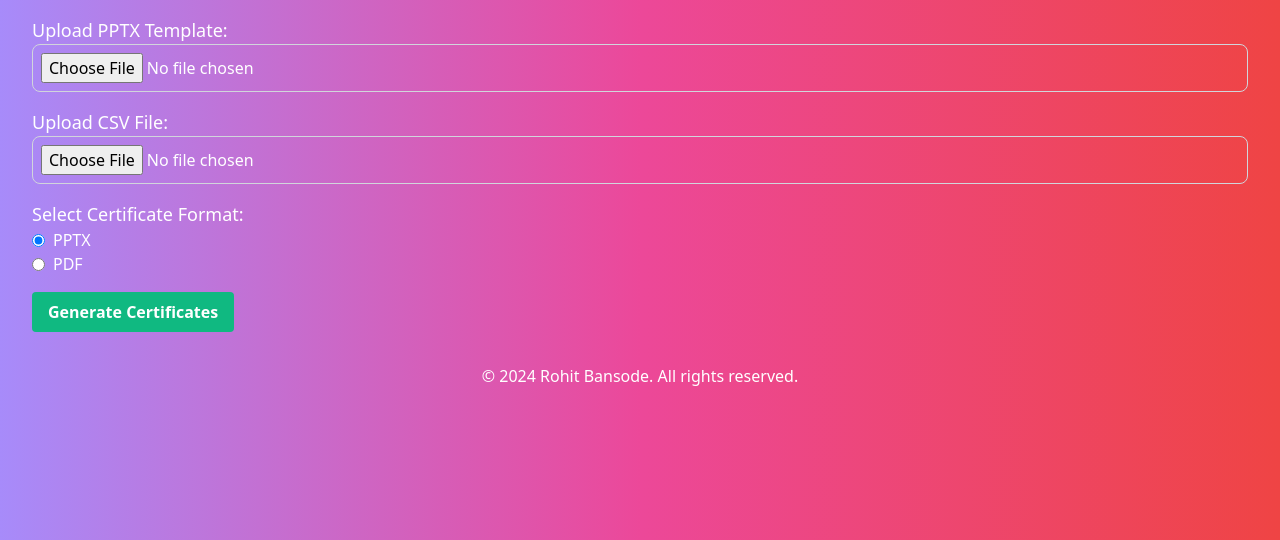
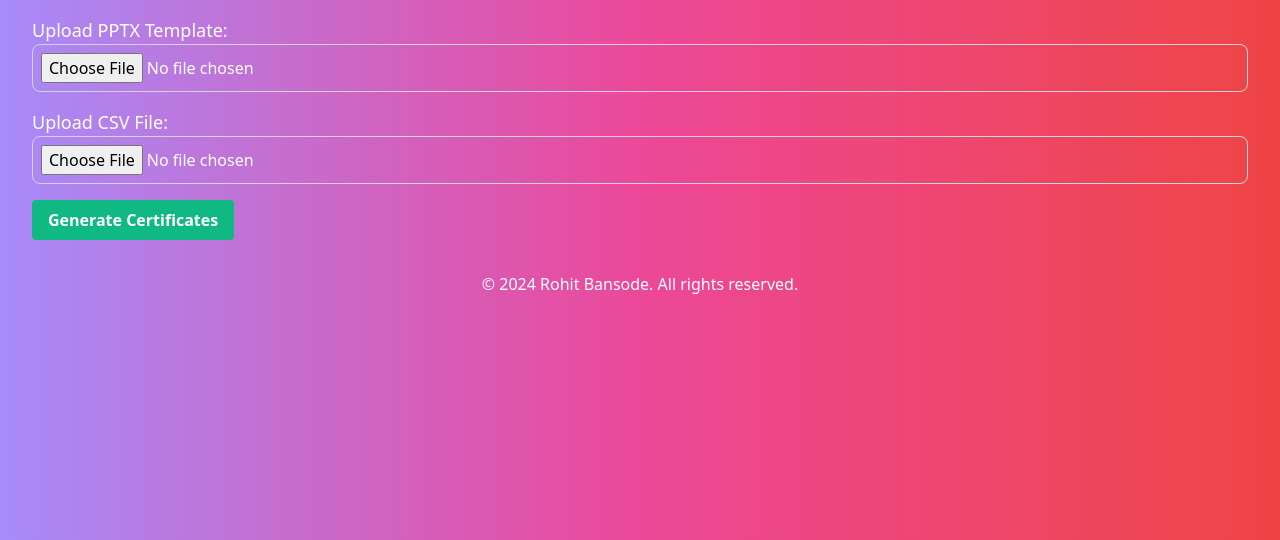
Before and after one commit to Rohitb0304/Certificate-Generator, a Flask app: page / in a window 1280 px wide. Shown: the part 260-800 px from the top of the page. Run offline with Flask 3, Linux system fonts and the light colour scheme.

Commit message:
Update index.html

```diff
--- a/templates/index.html
+++ b/templates/index.html
@@ -50,45 +50,16 @@
                 <input class="border border-gray-300 p-2 rounded-lg w-full" type="file" name="csv_file" accept=".csv" required>
             </div>
 
-            <div class="mb-4">
-                <label class="block text-lg">Select Certificate Format:</label>
-                <div class="flex items-center">
-                    <input type="radio" name="generation_type" value="pptx" id="pptx" checked>
-                    <label for="pptx" class="ml-2">PPTX</label>
-                </div>
-                <div class="flex items-center">
-                    <input type="radio" name="generation_type" value="pdf" id="pdf">
-                    <label for="pdf" class="ml-2">PDF</label>
-                </div>
-            </div>
-
-            <p id="estimated-time" class="text-white mb-4"></p>
-
             <button type="submit" class="bg-green-500 hover:bg-green-700 text-white font-bold py-2 px-4 rounded">
                 Generate Certificates
             </button>
         </form>
 
         <div class="loading flex items-center justify-center mt-4">
-            <div class="loader animate-spin h-10 w-10 border-t-4 border-b-4 border-white rounded-full"></div>
-            <span class="ml-4">Generating certificates...</span>
-        </div>
-
-        <div id="progress-bar-container" class="mt-4 hidden">
-            <p id="current-student" class="text-white"></p>
-            <div class="relative pt-1">
-                <div class="flex mb-2 items-center justify-between">
-                    <div>
-                        <span id="progress-text" class="text-xs font-semibold inline-block text-teal-600 uppercase py-1 px-2 rounded-full"></span>
-                    </div>
-                    <div>
-                        <span id="progress-percentage" class="text-xs font-semibold inline-block text-teal-600 uppercase py-1 px-2 rounded-full"></span>
-                    </div>
-                </div>
-                <div class="flex h-2 bg-gray-200">
-                    <div id="progress-bar" class="bg-teal-600 h-full" style="width: 0%;"></div>
-                </div>
+            <div class="w-full bg-gray-200 rounded-full">
+                <div id="progress-bar" class="bg-blue-600 text-xs font-medium text-blue-100 text-center p-0.5 leading-none rounded-full" style="width: 0%">0%</div>
             </div>
+            <p id="current-student" class="mt-4 text-white text-lg"></p>
         </div>
 
         <div class="copyright mt-8 text-center">
@@ -99,44 +70,26 @@
     <script>
         function showLoading() {
             document.querySelector('.loading').style.display = 'flex';
-            document.getElementById('progress-bar-container').classList.remove('hidden');
-            checkEstimatedTime();
+            // Start polling the progress
             pollProgress();
         }
 
-        function checkEstimatedTime() {
-            const fileInput = document.querySelector('input[type="file"][name="csv_file"]');
-            const csvFile = fileInput.files[0];
+        function pollProgress() {
+            const interval = setInterval(() => {
+                fetch('/progress')
+                    .then(response => response.json())
+                    .then(data => {
+                        const progress = (data.completed / data.total) * 100;
+                        document.getElementById('progress-bar').style.width = progress + '%';
+                        document.getElementById('progress-bar').textContent = Math.round(progress) + '%';
+                        document.getElementById('current-student').textContent = 'Generating for: ' + data.current_name;
 
-            if (csvFile) {
-                const reader = new FileReader();
-                reader.onload = function(e) {
-                    const text = e.target.result;
-                    const lines = text.split('\n');
-                    const numberOfRows = lines.length - 1; // Exclude header
-                    const generationType = document.querySelector('input[name="generation_type"]:checked').value;
-                    const estimatedTime = generationType === 'pdf' ? numberOfRows * 2 : 0; // 2 seconds per PDF
-                    document.getElementById('estimated-time').innerText = `Estimated time: ${estimatedTime} seconds`;
-                };
-                reader.readAsText(csvFile);
-            }
-        }
-
-        function pollProgress() {
-            setInterval(async () => {
-                const response = await fetch('/progress');
-                const progressData = await response.json();
-                updateProgress(progressData);
-            }, 1000);
-        }
-
-        function updateProgress(progressData) {
-            const { total, completed, current_name } = progressData;
-            const percentage = (completed / total) * 100;
-            document.getElementById('current-student').innerText = `Generating certificate for: ${current_name}`;
-            document.getElementById('progress-text').innerText = `${completed} of ${total} completed`;
-            document.getElementById('progress-percentage').innerText = `${percentage.toFixed(2)}%`;
-            document.getElementById('progress-bar').style.width = `${percentage}%`;
+                        // Stop polling when completed
+                        if (data.completed === data.total) {
+                            clearInterval(interval);
+                        }
+                    });
+            }, 1000);  // Poll every second
         }
     </script>
 </body>
```
